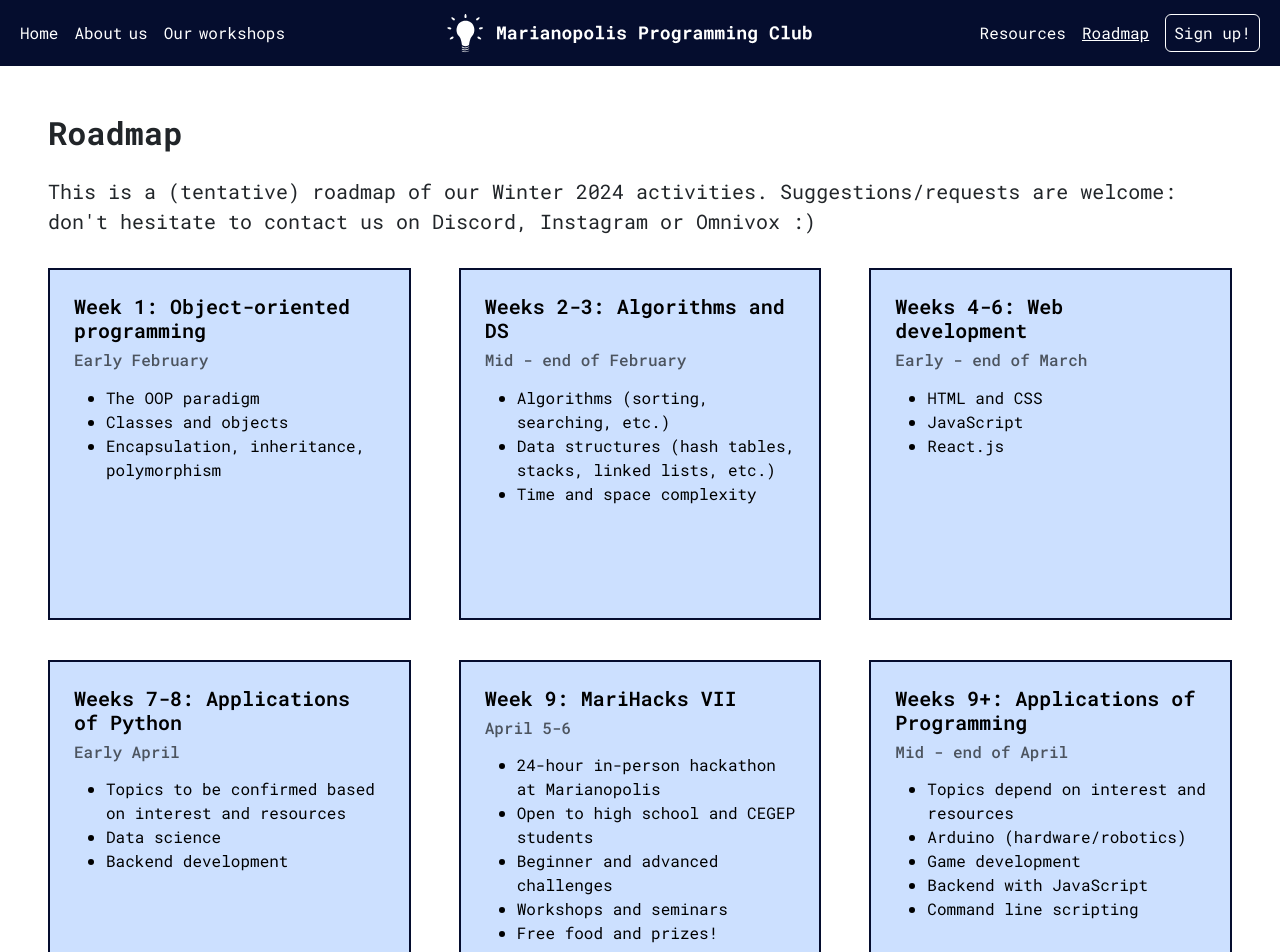
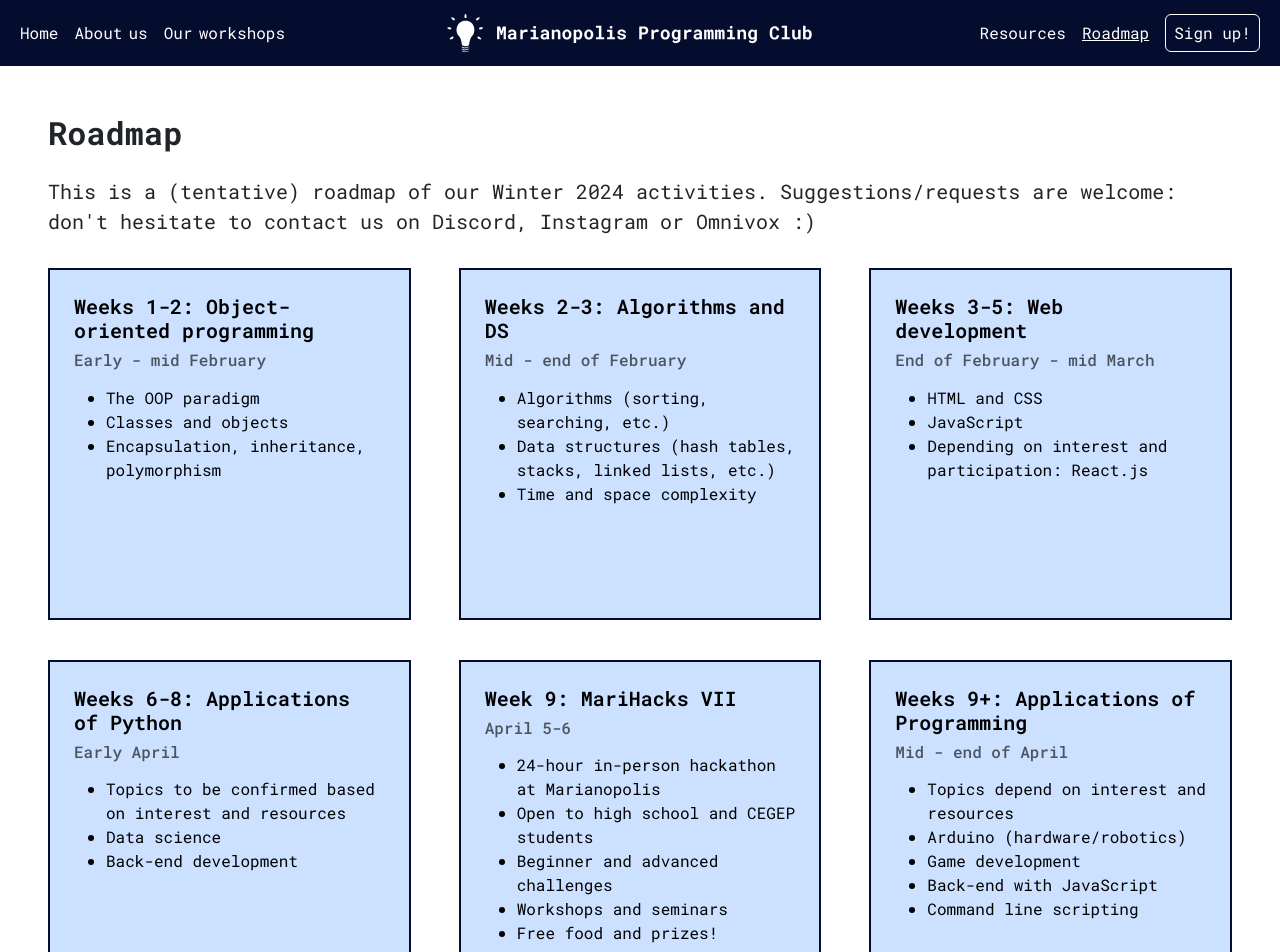
Before and after one commit to MariHacks/mariprogramming, a SvelteKit app: page /roadmap in a window 1280 px wide. Shown: the top 952 px of the page. Built offline with nearby package versions, Linux system fonts and the light colour scheme.

Commit message:
chore: update events and tentative roadmap

```diff
--- a/src/routes/roadmap/+page.svelte
+++ b/src/routes/roadmap/+page.svelte
@@ -21,17 +21,17 @@
 </div>
 
 <CardRow topSpacing={false}>
-  <Card title='Week 1: Object-oriented programming' subtitle='Early February' desc=''
+  <Card title='Weeks 1-2: Object-oriented programming' subtitle='Early - mid February' desc=''
   list={['The OOP paradigm', 'Classes and objects', 'Encapsulation, inheritance, polymorphism']} links='' arrow='' />
   <Card title='Weeks 2-3: Algorithms and DS' subtitle='Mid - end of February' desc='' list={['Algorithms (sorting, searching, etc.)', 'Data structures (hash tables, stacks, linked lists, etc.)', 'Time and space complexity']} links='' arrow='' />
-  <Card title='Weeks 4-6: Web development' subtitle='Early - end of March' desc='' list={['HTML and CSS', 'JavaScript', 'React.js']} links='' arrow='' />
-  <Card title='Weeks 7-8: Applications of Python' subtitle='Early April' desc=''
-  list={['Topics to be confirmed based on interest and resources', 'Data science', 'Backend development']} links='' arrow='' />
+  <Card title='Weeks 3-5: Web development' subtitle='End of February - mid March' desc='' list={['HTML and CSS', 'JavaScript', 'Depending on interest and participation: React.js']} links='' arrow='' />
+  <Card title='Weeks 6-8: Applications of Python' subtitle='Early April' desc=''
+  list={['Topics to be confirmed based on interest and resources', 'Data science', 'Back-end development']} links='' arrow='' />
   <Card title='Week 9: MariHacks VII' subtitle='April 5-6' desc=''
         list={['24-hour in-person hackathon at Marianopolis', 'Open to high school and CEGEP students', 'Beginner and advanced challenges', 'Workshops and seminars', 'Free food and prizes!']}
         links={{ 'MariHacks website': 'https://www.marihacks.com/' }} arrow='' />
   <Card title='Weeks 9+: Applications of Programming' subtitle='Mid - end of April' desc=''
-        list={['Topics depend on interest and resources', 'Arduino (hardware/robotics)', 'Game development', 'Backend with JavaScript', 'Command line scripting']} links='' arrow='' />
+        list={['Topics depend on interest and resources', 'Arduino (hardware/robotics)', 'Game development', 'Back-end with JavaScript', 'Command line scripting']} links='' arrow='' />
 </CardRow>
 
 <SeeAlso bg='light-gray' topSpacing {seeAlsoLinks} />
```
Also changed, not shown: src/routes/+page.svelte (+8 -5 lines).
